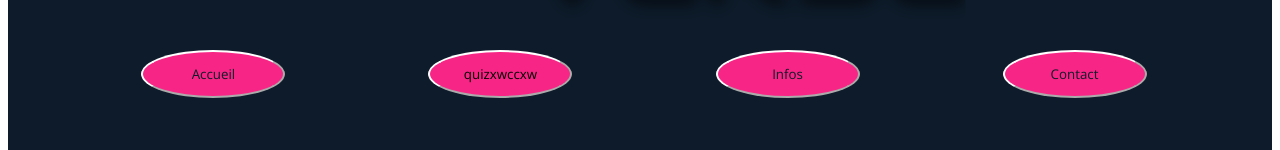
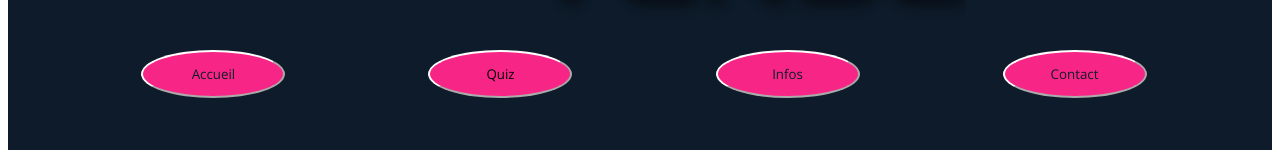
Before and after one commit to WildCodeSchool/2022-09-JS-RemoteFR-LesCrewStillants-P2-Team-Whale, a React (Vite) app in the folder frontend/: page / in a window 1280 px wide. Shown: the part 184-334 px from the top of the page. Built offline with nearby package versions, Linux system fonts and the light colour scheme.

Commit message:
Fixe name 'quiswdwd' in 'Quiz'

```diff
--- a/frontend/src/components/Navbar.jsx
+++ b/frontend/src/components/Navbar.jsx
@@ -16,7 +16,7 @@ function Navbar() {
         </button>
         <Link to="/quiz">
           <button type="button">
-            <li>quizxwccxw</li>
+            <li>Quiz</li>
           </button>
         </Link>
         <button type="button">
```
